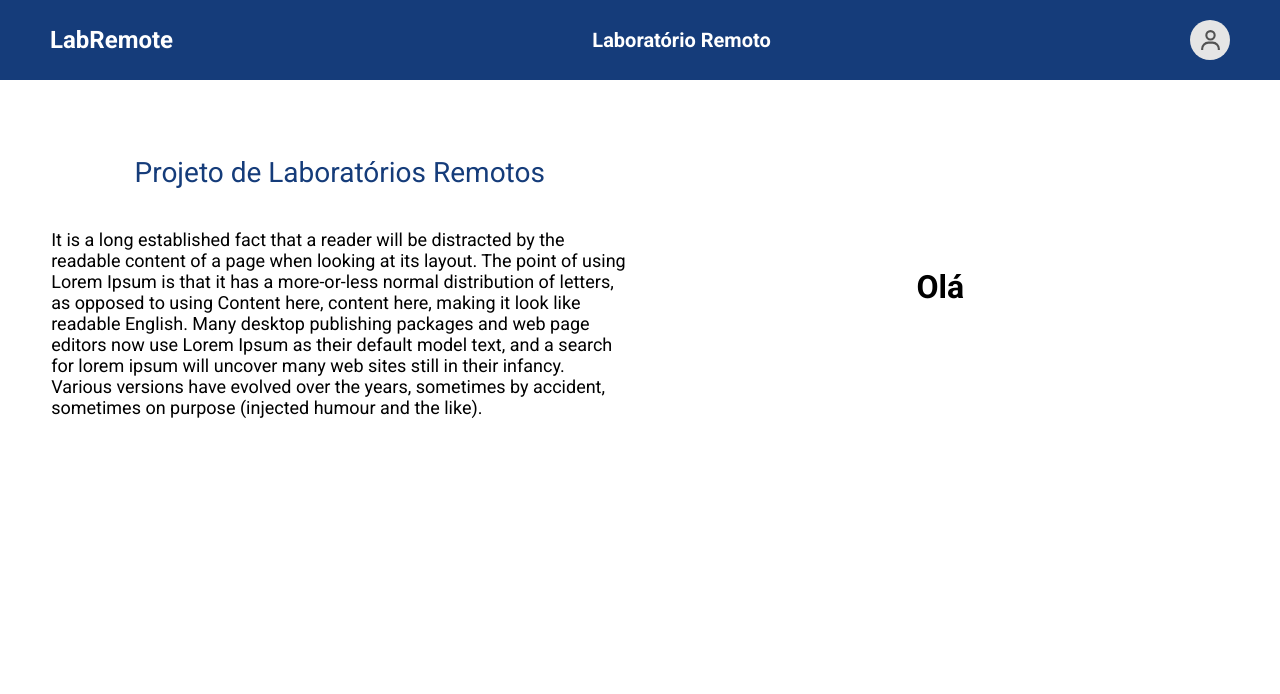
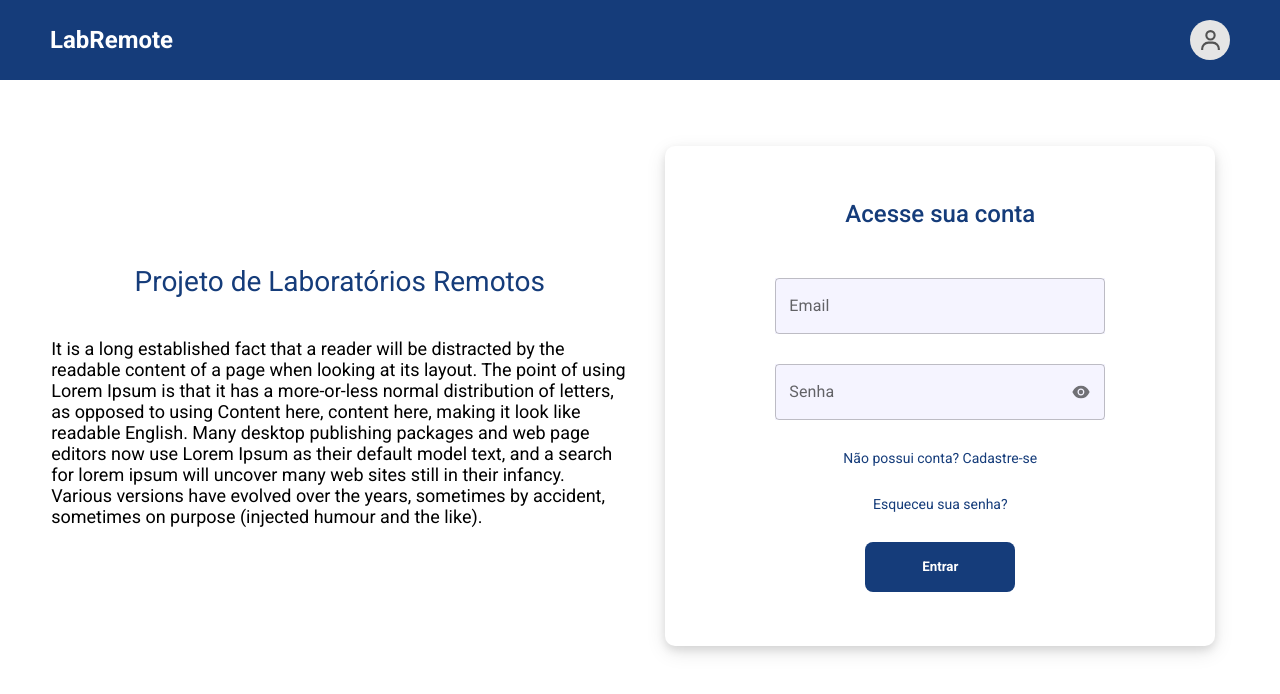
Before and after one commit to TCC-Andre/Laboratorio-Remoto-Front, a React (Vite) app: page / in a window 1280 px wide. Shown: the top 694 px of the page. Built offline with nearby package versions, Linux system fonts and the light colour scheme.

Commit message:
feat: Criando login na Home

```diff
--- a/src/pages/home/home.tsx
+++ b/src/pages/home/home.tsx
@@ -4,9 +4,19 @@ import styled from "styled-components";
 import PrimaryButton from "../../shared/components/PrimaryButton/PrimaryButton";
 import Text from "../../shared/components/Text/Text";
 import Title from "../../shared/components/Title/Title";
+import { useForm } from "react-hook-form";
+import {
+  FormControl,
+  InputAdornment,
+  InputLabel,
+  OutlinedInput,
+  TextField,
+} from "@mui/material";
+import { AiFillEye, AiFillEyeInvisible } from "react-icons/ai";
 
 const Container = styled.div`
   width: 100%;
+  height: 100%;
   display: flex;
   justify-content: space-between;
   align-items: center;
@@ -20,10 +30,50 @@ const DivContent = styled.div`
   align-items: center;
   flex-direction: column;
   gap: 40px;
-  padding-top: 50px;
+  padding-top: 40px;
+`;
+
+const DivLogin = styled.div`
+  width: 550px;
+  height: 500px;
+  background: ${(props) => props.theme.colors.white};
+  border-radius: 10px;
+  display: flex;
+  align-items: center;
+  justify-content: center;
+  flex-direction: column;
+  gap: 30px;
+  box-shadow: 0 4px 8px 0 rgba(0, 0, 0, 0.1), 0 6px 20px 0 rgba(0, 0, 0, 0.1);
+`;
+
+const Form = styled.form`
+  width: 100%;
+  display: flex;
+  flex-direction: column;
+  align-items: center;
+  gap: 30px;
+  margin-top: 20px;
+`;
+
+const Link = styled.a`
+  font-size: 14px;
+  font-weight: 400;
+  color: ${(props) => props.theme.colors.primary};
+  cursor: pointer;
 `;
 
 export function Home() {
+  const {
+    register,
+    handleSubmit,
+    watch,
+    formState: { errors },
+  } = useForm();
+  const [showPassword, setShowPassword] = React.useState(false);
+  const handleShowPassword = () => setShowPassword(!showPassword);
+
+  const onSubmit = (data: any) => console.log(data);
+
   return (
     <div>
       <Container>
@@ -45,7 +95,55 @@ export function Home() {
           </Text>
         </DivContent>
         <DivContent>
-          <h1>Olá</h1>
+          <DivLogin>
+            <Title fontSize={24} fontWeight={500}>
+              Acesse sua conta
+            </Title>
+            <Form onSubmit={handleSubmit(onSubmit)}>
+              <TextField
+                id="outlined-cpf"
+                label="Email"
+                {...register("email")}
+                sx={{ width: "60%", background: "#F5F4FF" }}
+              />
+              <FormControl
+                sx={{ width: "60%", background: "#F5F4FF" }}
+                variant="outlined"
+              >
+                <InputLabel htmlFor="outlined-adornment-password">
+                  Senha
+                </InputLabel>
+                <OutlinedInput
+                  id="outlined-adornment-password"
+                  type={showPassword ? "text" : "password"}
+                  {...register("senha")}
+                  endAdornment={
+                    <InputAdornment position="end">
+                      {showPassword ? (
+                        <AiFillEyeInvisible
+                          aria-label="toggle password visibility"
+                          onClick={handleShowPassword}
+                          cursor="pointer"
+                          size={20}
+                        />
+                      ) : (
+                        <AiFillEye
+                          aria-label="toggle password visibility"
+                          onClick={handleShowPassword}
+                          cursor="pointer"
+                          size={20}
+                        />
+                      )}
+                    </InputAdornment>
+                  }
+                  label="Password"
+                />
+              </FormControl>
+              <Link>Não possui conta? Cadastre-se</Link>
+              <Link>Esqueceu sua senha?</Link>
+              <PrimaryButton text="Entrar" />
+            </Form>
+          </DivLogin>
         </DivContent>
       </Container>
     </div>
--- a/src/shared/components/Navbar/navbar.tsx
+++ b/src/shared/components/Navbar/navbar.tsx
@@ -1,4 +1,4 @@
-import React from "react";
+import React, { useState } from "react";
 import styled from "styled-components";
 import { BiUser } from "react-icons/bi";
 
@@ -17,11 +17,6 @@ const Logo = styled.h1`
   font-size: 24px;
 `;
 
-const Title = styled.h1`
-  color: ${(props) => props.theme.colors.white};
-  font-size: 20px;
-`;
-
 const AvatarUser = styled.span`
   width: 40px;
   height: 40px;
@@ -36,7 +31,6 @@ export function Navbar() {
   return (
     <DivNavbar>
       <Logo>LabRemote</Logo>
-      <Title>Laboratório Remoto</Title>
       <AvatarUser>
         <BiUser color={"#525252"} size={25} />
       </AvatarUser>
--- a/src/shared/components/Sidebar/sidebar.tsx
+++ b/src/shared/components/Sidebar/sidebar.tsx
@@ -51,7 +51,7 @@ const Logo = styled.div`
 `;
 
 export function Sidebar() {
-  const [pathname, setPathname] = useState("/alunas");
+  const [pathname] = useState(window.location.pathname);
 
   const sidebarData = [
     {
@@ -107,7 +107,6 @@ export function Sidebar() {
         <SidebarItem
           key={index}
           isActive={pathname === itemData.path}
-          onClick={() => setPathname(itemData.path)}
           to={itemData.path}
         >
           {itemData.icon}
```
